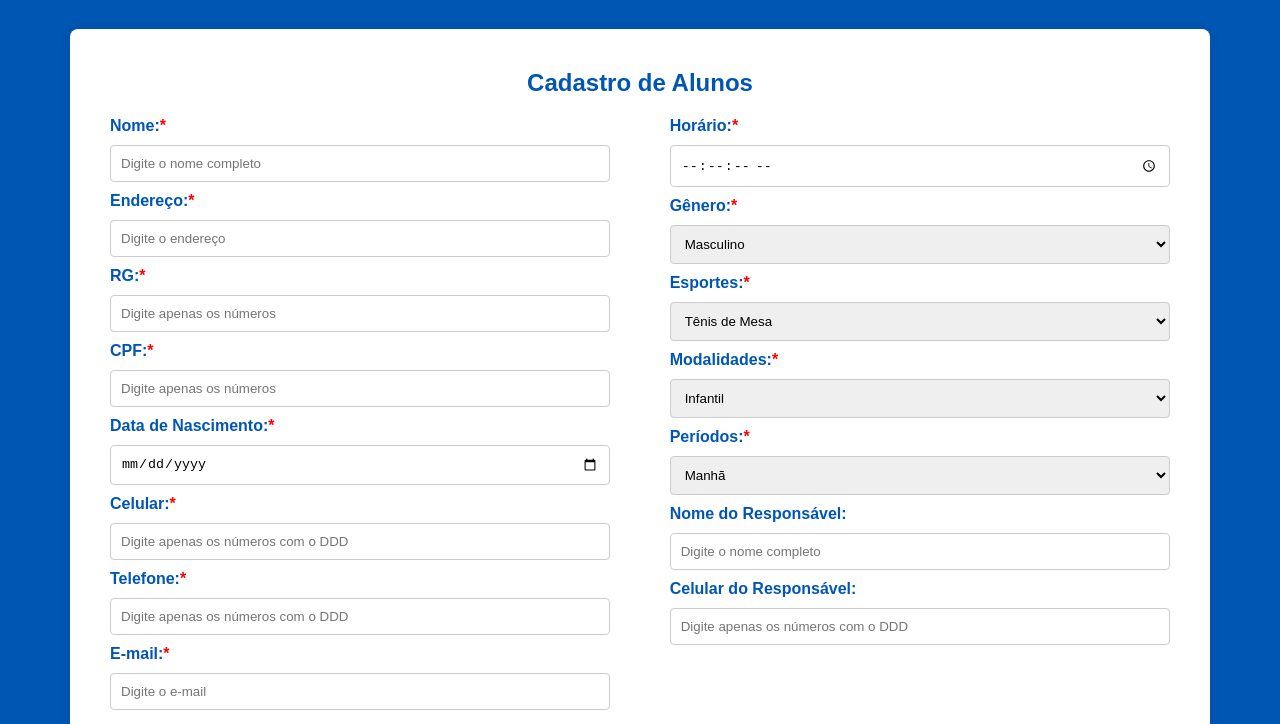
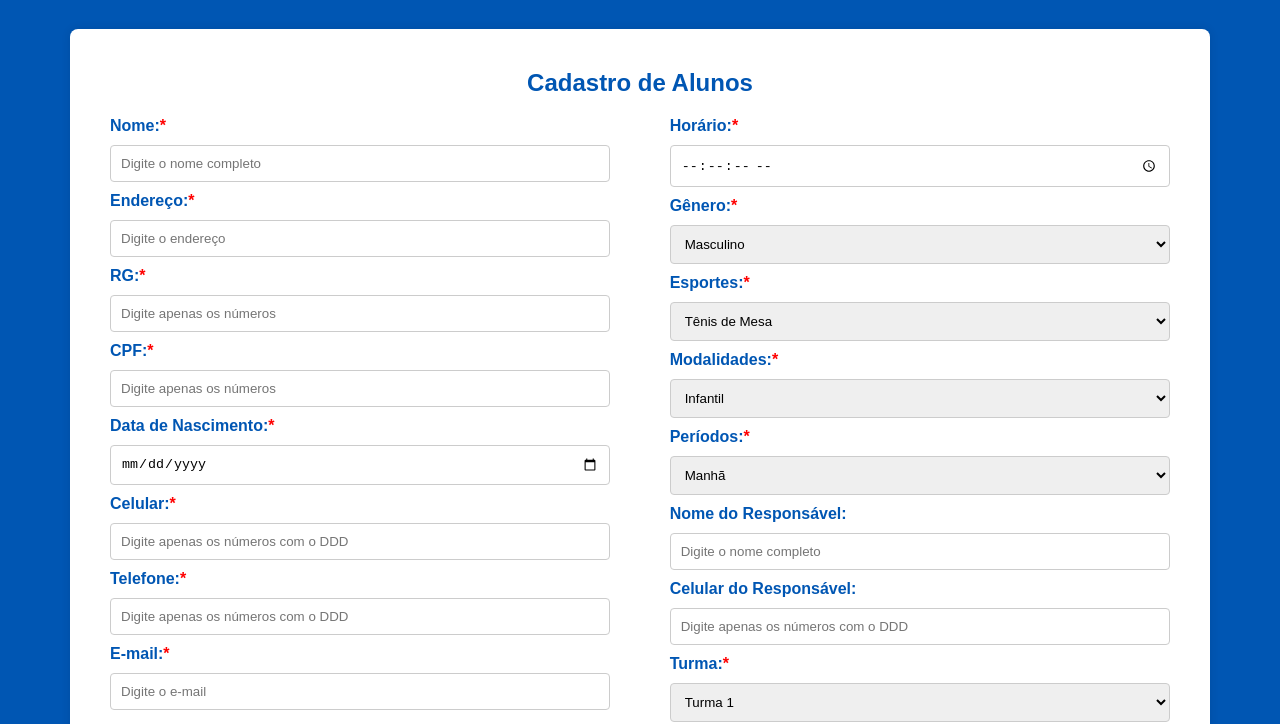
Before and after one commit to DaniloTojeiro/Cadastro-Monstrinho-FrontEnd, a website: page index.html in a window 1280 px wide. Shown: the part 79-803 px from the top of the page. Drawn offline with nearby package versions, Linux system fonts and the light colour scheme.

Commit message:
update-add-turmas

```diff
--- a/index.html
+++ b/index.html
@@ -70,6 +70,14 @@
                 <input type="text" id="nomeResponsavel" name="nomeResponsavel" placeholder="Digite o nome completo ">
                 <label for="celResponsavel">Celular do Responsável:<span id="celResponsavelAsterisk" class="required-asterisk"></span></label>
                 <input type="tel" id="celResponsavel" name="celResponsavel" placeholder="Digite apenas os números com o DDD">
+                <label for="turma">Turma:<span class="required-asterisk">*</span></label>
+                <select id="turma" name="turma" required>
+                    <option value="TURMA1">Turma 1</option>
+                    <option value="TURMA2">Turma 2</option>
+                    <option value="TURMA3">Turma 3</option>
+                    <option value="TURMA4">Turma 4</option>
+                    <option value="TURMA5">Turma 5</option>
+                </select>
             </div>
 
             <button type="submit">Enviar</button>
--- a/index.js
+++ b/index.js
@@ -13,14 +13,14 @@ document.addEventListener('DOMContentLoaded', function() {
     function checkAge() {
       const dtNasc = new Date(dtNascInput.value);
       const today = new Date();
-            const age = today.getFullYear() - dtNasc.getFullYear();
+      let age = today.getFullYear() - dtNasc.getFullYear();
       const m = today.getMonth() - dtNasc.getMonth();
 
       if (m < 0 || (m === 0 && today.getDate() < dtNasc.getDate())) {
           age--;
       }
 
-            if (age <= 18) {
+      if (age < 18) {
           nomeResponsavelInput.setAttribute('required', 'required');
           celResponsavelInput.setAttribute('required', 'required');
           nomeResponsavelAsterisk.textContent = '*';
@@ -32,6 +32,7 @@ document.addEventListener('DOMContentLoaded', function() {
           celResponsavelAsterisk.textContent = '';
       }
   }
+
 
         dtNascInput.addEventListener('change', checkAge);
 
```
Lines whose indentation alone changed are shown as unchanged.
